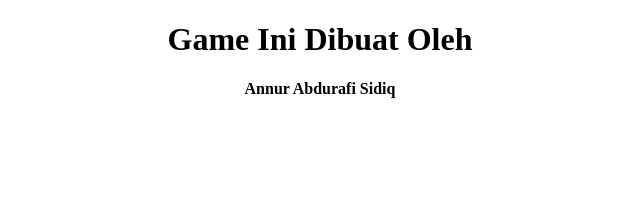
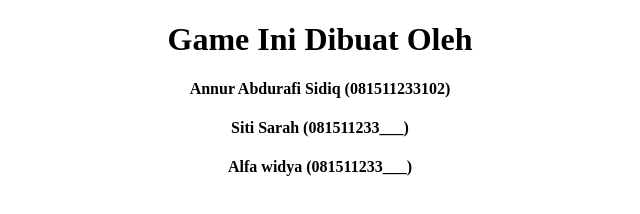
Before and after one commit to alboyz/about, a plain HTML site: page index.html in a window 1280 px wide. Shown: the whole page, without its empty margins (320-960 px from the left). Drawn offline with Linux system fonts and the light colour scheme.

Commit message:
Update index.html

```diff
--- a/index.html
+++ b/index.html
@@ -7,7 +7,9 @@
     <title>About</title>
     <center>
     <h1>Game Ini Dibuat Oleh</h1>
-    <h4>Annur Abdurafi Sidiq</h4>
+    <h4>Annur Abdurafi Sidiq (081511233102)</h4>
+    <h4>Siti Sarah (081511233___)</h4>
+    <h4>Alfa widya (081511233___)</h4>
 </center>
 </head>
 <body>
```
